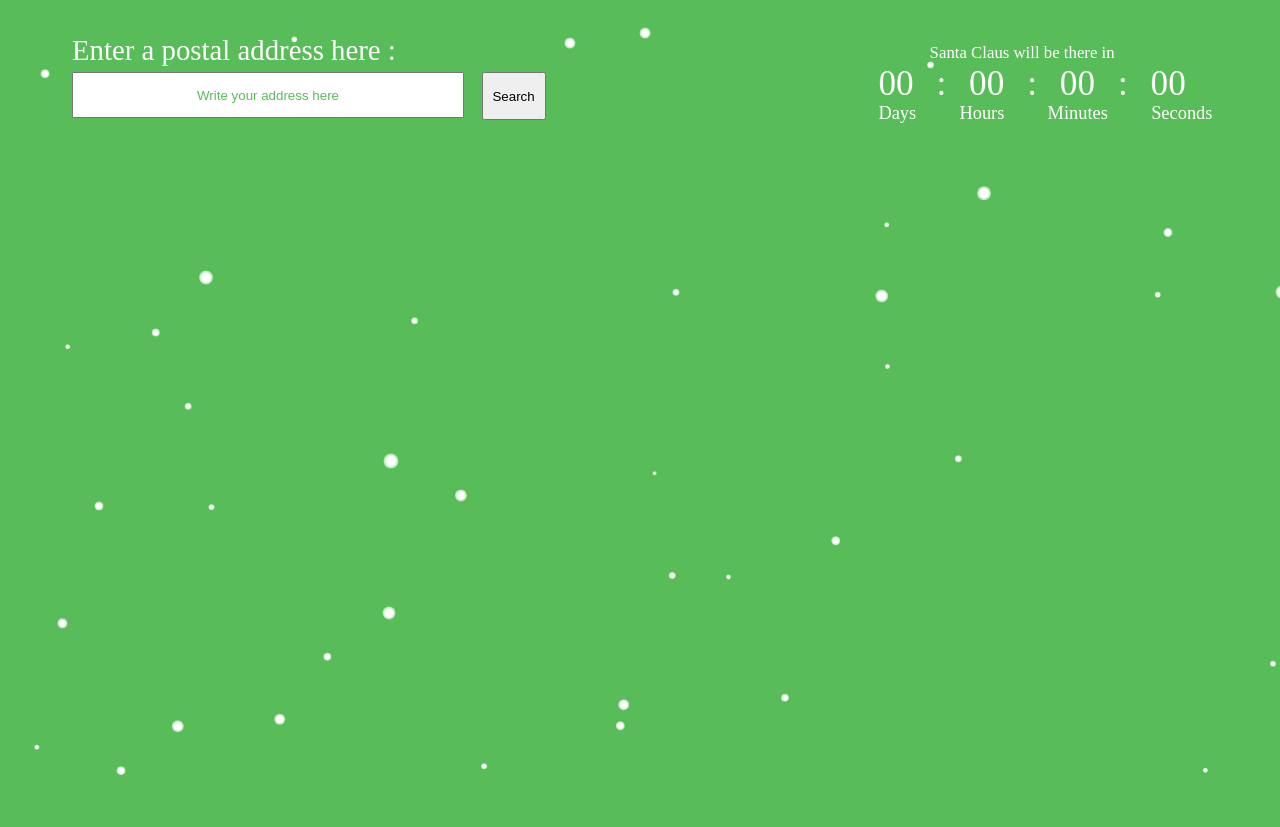
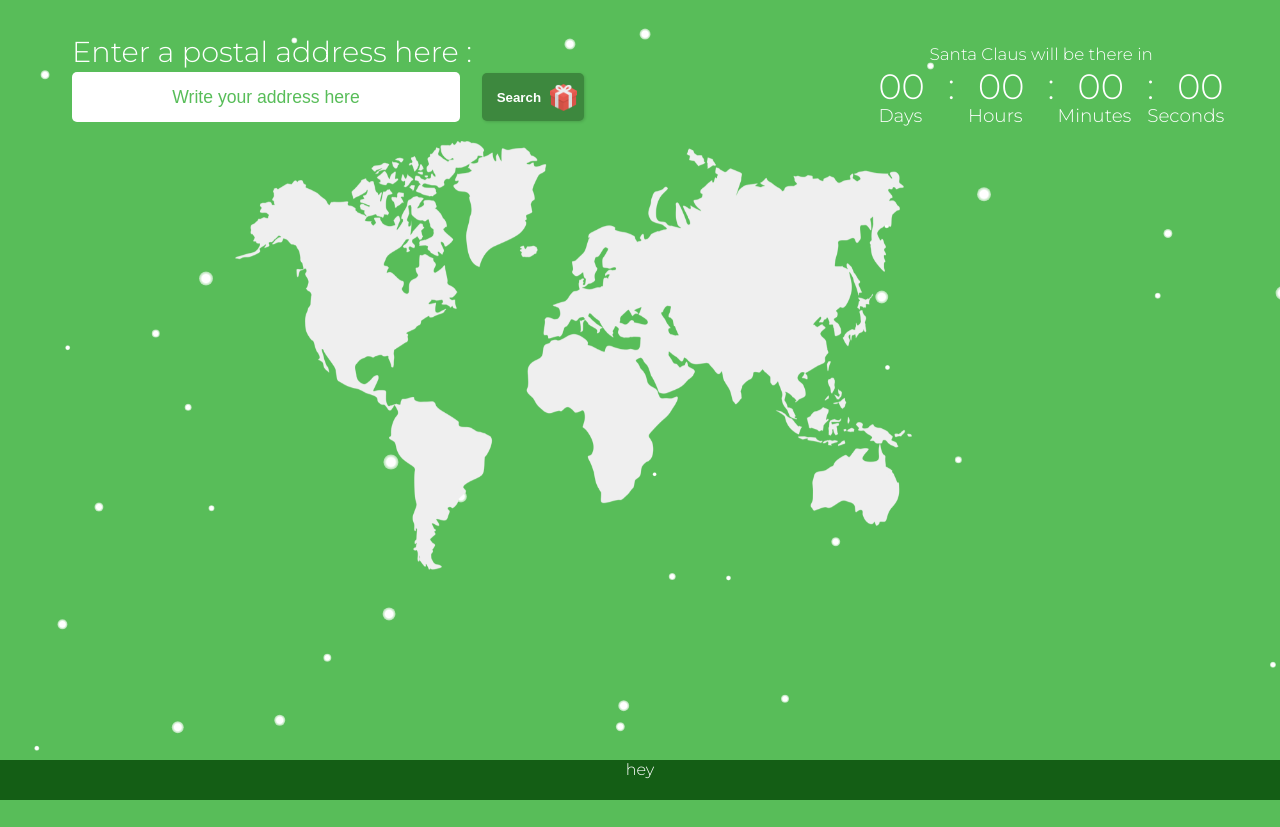
Before and after one commit to algosup/2022-2023-project-2-santa-time-Project-6-group, a plain HTML site: page src/SantaClock.html in a window 1280 px wide. Shown: the top 827 px of the page. Drawn offline with Linux system fonts and the light colour scheme.

Commit message:
Update CSS, JS, HTML
text input modified, added a map, search button modified, added a footer but need more work on it

```diff
--- a/src/SantaClock.css
+++ b/src/SantaClock.css
@@ -1,5 +1,10 @@
 body{
     background-color: #58BD59;
+    overflow: hidden;
+}
+
+html{
+      font-family: 'Montserrat', sans-serif;
 }
 #text1{
     color: white;
@@ -8,36 +13,33 @@ body{
     margin-top: 2%;
     font-size: 180%;
 }
-#input{
+/* input design */
+input{
     position: absolute;
     margin-top: 5%;
     margin-left: 5%;
     width: 30%;
-    height: 5%;
+    height: 6%;
     color: #58BD59;
+    z-index: 1;
+    border-radius: 5px;
+    border: none;
+    font-size: 110%;
 }
 #input::placeholder{
     text-align: center;
     color: #58BD59;
 
 }
-#searchButton{
-    position:absolute;
-    margin-top: 5%;
-    margin-left: 37%;
-    width: 5%;
-    height: 6%;
-
-}
 #text2{
     position: absolute;
-
     color: white;
     position: absolute;
     margin-left: 72%;
     margin-top: 1.3%;
     font-size: 105%;
 }
+/*  Remaining Time Design */
 #remaining{
     position: absolute;
     color:white;
@@ -49,16 +51,39 @@ body{
     word-spacing: 0.4em;
 
 }
-#text3{
+#Days{
     position: absolute;
     color: white;
     position: absolute;
     margin-left: 68%;
     margin-top: 6%;
     font-size: 115%;
-    word-spacing: 2.1em;
 }
-
+#Hours{
+    position: absolute;
+    color: white;
+    position: absolute;
+    margin-left: 75%;
+    margin-top: 6%;
+    font-size: 115%;
+}
+#Minutes{
+    position: absolute;
+    color: white;
+    position: absolute;
+    margin-left: 82%;
+    margin-top: 6%;
+    font-size: 115%;
+}
+#Seconds{
+    position: absolute;
+    color: white;
+    position: absolute;
+    margin-left: 89%;
+    margin-top: 6%;
+    font-size: 115%;
+}
+/* Snowflakes design */
 .snowflake {
 	position: absolute;
 	display: block;
@@ -105,3 +130,54 @@ body{
 	height: 100%;
     z-index: -1;
 }
+
+#map{
+    position: absolute;
+    margin-top: -5%;
+    margin-left: 15%;
+    max-width: 60%;
+}
+#foot{
+        position: fixed;
+        left: 0;
+        bottom: 0;
+        width: 100%;
+        height: 5%;
+        background-color: #145e15;
+        color: white;
+        text-align: center;
+}
+
+/* Design Button Search */
+#searchButton {
+    position:absolute;
+    margin-top: 5.1%;
+    margin-left: 37%;
+	width: 8%;
+    height: 6%;
+	cursor: pointer;
+	display: flex;
+	align-items: center;
+	background: #3d883e;
+	border: none;
+	border-radius: 5px;
+	box-shadow: 1px 1px 3px rgba(0,0,0,0.15);
+    z-index: 1;
+
+}
+button:focus {
+	outline: none;
+}
+button img {
+    margin-left: 10%;
+	max-width: 30%;
+}
+button span {
+    margin-left: 10%;
+    color: white;
+	font-weight: bold;
+}
+button:hover{
+    background: #419642;
+
+}
--- a/src/SantaClock.html
+++ b/src/SantaClock.html
@@ -1,21 +1,40 @@
 <!DOCTYPE html>
 <link rel="stylesheet" href="SantaClock.css">
 <html>
+    <head>
+        <link rel="preconnect" href="https://fonts.googleapis.com/%22%3E">
+        <link rel="preconnect" href="https://fonts.gstatic.com/" crossorigin>
+        <link href="https://fonts.googleapis.com/css2?family=Montserrat:wght@300&display=swap" rel="stylesheet">
     <meta name="viewport" content="width=device-width, initial-scale=1.0">
+    </head>
 
     <title> Santa Clock</title>
     <link rel="shortcut icon" href="./sleigh.png">
 
 <div id="text1">Enter a postal address here :</div>
-<input type="text" id="input" maxlength="70" placeholder="Write your address here" spellcheck="true">
-<button onclick="Search(document.getElementById('input').value)" id="searchButton"> Search</button></br>
+
+<input type="text" id="input" maxlength="70" placeholder="Write your address here" spellcheck="true" oninput="this.value = this.value.replace(/[^a-z,`çà0-9é-ù A-Z]/, '')" >
+
+<button onclick="Search(document.getElementById('input').value)" id="searchButton"><span> Search</span>  <img src="./gift.png"></button></br>
+
 <div id="text2"> Santa Claus will be there in</div>
 <div id="remaining">00 : 00 : 00 : 00</div>
-<div id="text3">Days Hours Minutes Seconds</div>
+<div id="Days">Days </div>
+<div id="Hours">Hours </div>
+<div id="Minutes">Minutes </div>
+<div id="Seconds">Seconds</div>
 
 <div id="snow"></div>
 
+<img src="./Map.png" id="map" draggable="false">
 
+<div id="foot">
+    hey
+</div>
 </html>
-
+<!-- licences :
+gift : <a href="https://www.flaticon.com/free-icons/gift" title="gift icons">Gift icons created by Pixel Buddha - Flaticon</a>
+DB :https://github.com/zauberware/postal-codes-json-xml-csv
+sleigh: <a href="https://www.flaticon.com/free-icons/sleigh" title="sleigh icons">Sleigh icons created by Pixelmeetup - Flaticon</a>
+ -->
 <script src="./SantaClock.js"></script>
--- a/src/SantaClock.js
+++ b/src/SantaClock.js
@@ -2,26 +2,25 @@
 var address = {
     address1: { addressName: "28 rue Jean Baptiste Leclerc", longitude: 2.42957, Country: "France", timezone: 1 },
     address2: { addressName: "15 Rue Neuve", longitude: 4.35456, Country: "Belgium", timezone: 1 },
-    address3: { addressName: "Allée George Charpak", longitude: 2.07118, Country: "France", timezone: 1 }
+    address3: { addressName: "Allée George Charpak", longitude: 2.07118, Country: "France", timezone: 1 },
+    address4: { addressName: "Ouelen", longitude: -169.81217717912574, Country: "Russia", timezone: 1 }
 };
 
 function Search(input) {
+	console.log(input)
     if (!input) {
         alert('Please, enter a location in this format : "address, country "')
     } else {
         for (const location in address) {
             var name=input.split(", ")[0]
             var country=input.split(", ")[1]
-
+            console.log(name, country, address[location.addressName])
             if (name == address[location].addressName && country ==address[location].Country) {
                 setInterval(function () {
                     var RemainingTime = SantArrival(address[location].longitude, address[location].timezone)
-                    document.getElementById("remaining").innerHTML =RemainingTime[0]+" days "+ RemainingTime[1] + "h : " + RemainingTime[2] + "m : " + RemainingTime[3] + "s"
+                    document.getElementById("remaining").innerHTML =RemainingTime[0]+" : "+ RemainingTime[1] + " : " + RemainingTime[2] + " : " + RemainingTime[3] + ""
                 }, 1000)
             }
-        }
-        if(document.getElementById('time').innerHTML=="HH, MM, SS"){
-            alert("Incorrect or unknown adress, please, enter a location in this format : address, country")
         }
     }
 }
```
Also changed, not shown: src/Map.png (added), src/gift.png (added), 3 other files.
